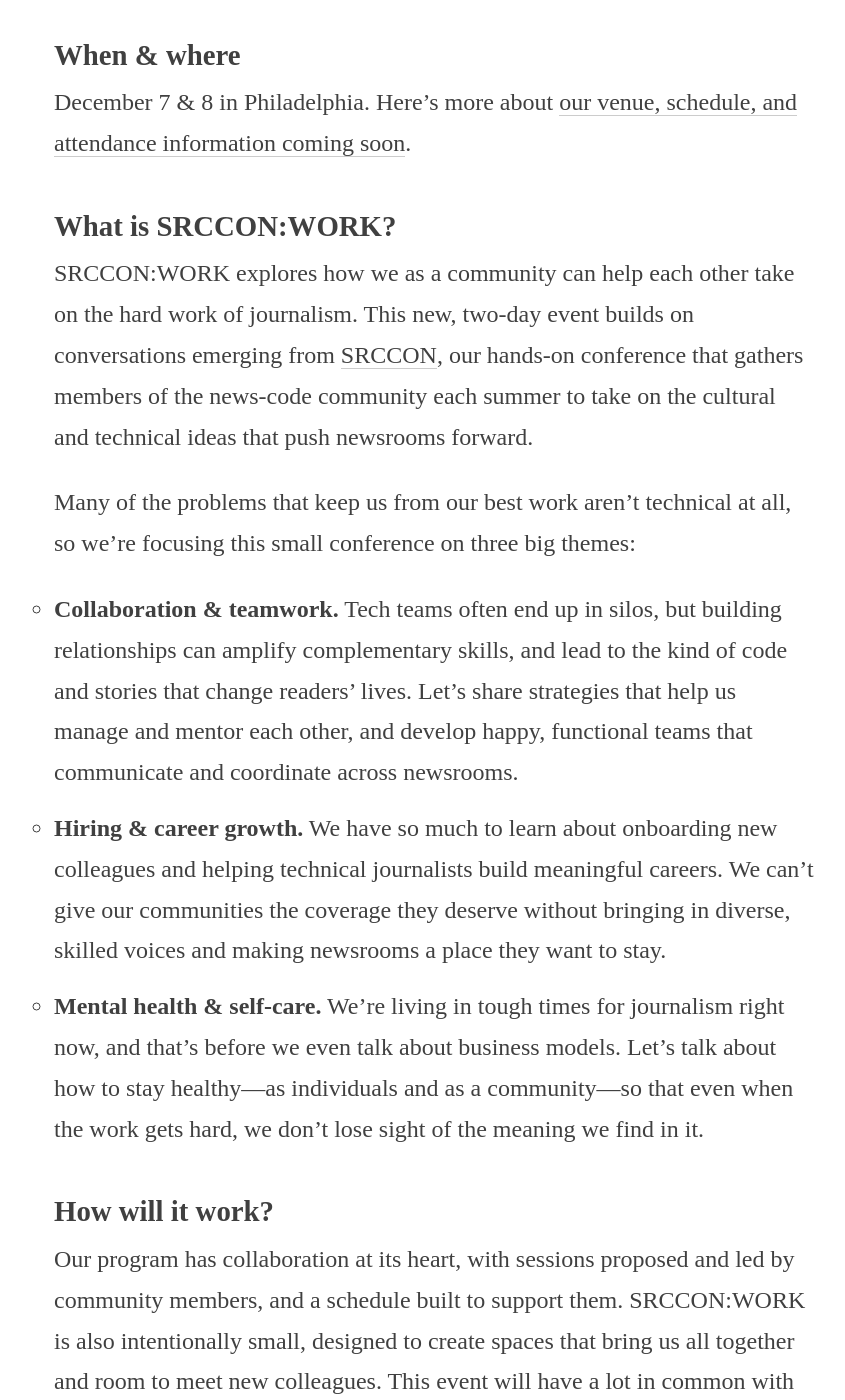
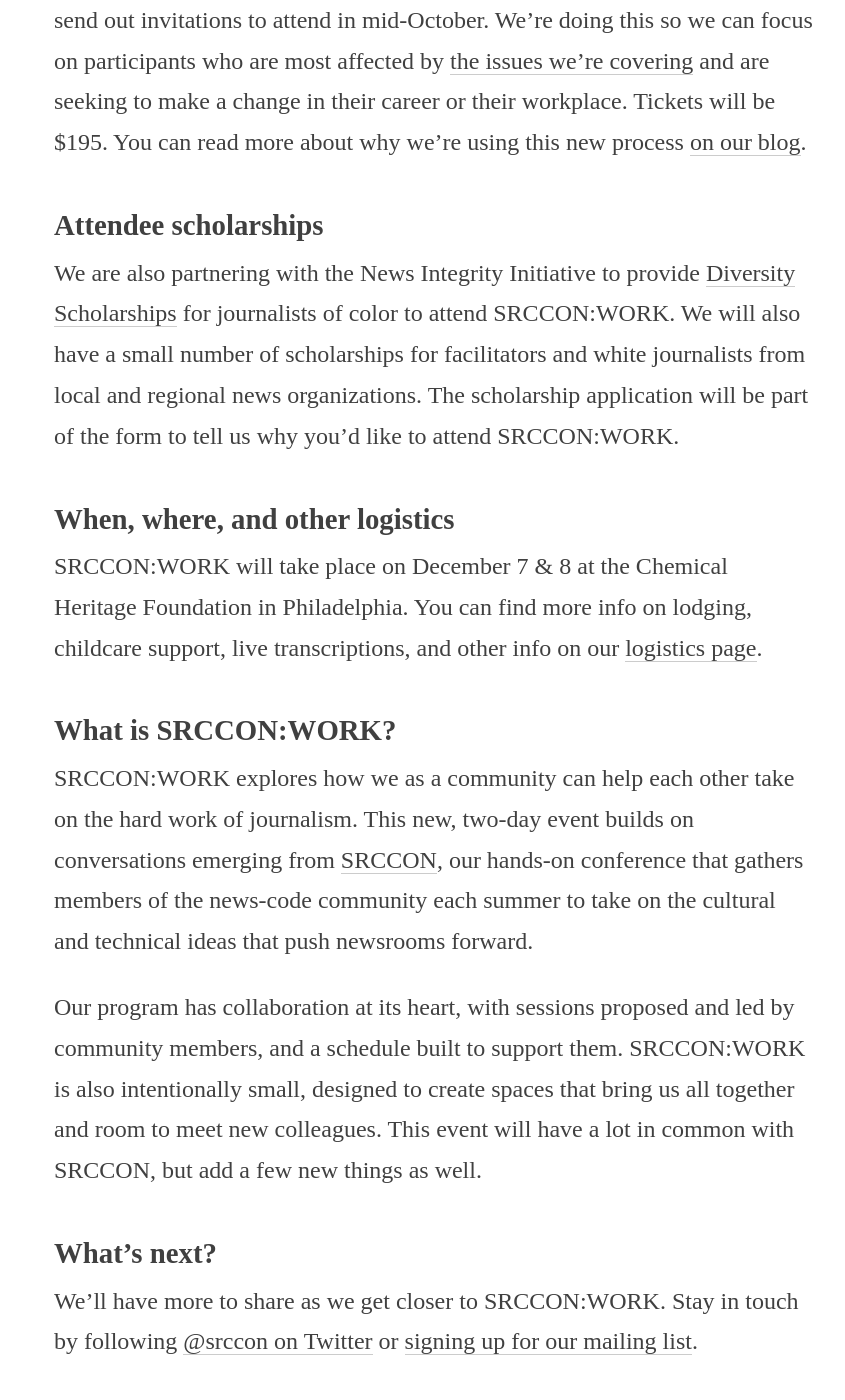
Before and after one commit to OpenNews/srccon-work, a Jekyll site: the page built from homepage.md, in a window 1280 px wide and 1400 px high, scrolled down 1074 px. Shown: the whole window, without its empty margins (206-1051 px from the left). Built offline with Jekyll 4.4.1, drawn with Linux system fonts in a browser that asks for light colours; some of the changed text lies outside the part shown.

Commit message:
posting sessions updates for staging

```diff
--- a/homepage.md
+++ b/homepage.md
@@ -6,53 +6,30 @@
 permalink: /index.html
 ---
 
-<!--<h2 class="leader">If we’re going to transform newsroom code and culture, we need to invest in the people who do the work.</h2>-->
+<h2 class="leader">If we’re going to transform newsroom code and culture, we need to invest in the people who do the work.</h2>
 
-## Thank you, session proposers!
+SRCCON:WORK is built around two days of peer-led discussions and hands-on workshops on how we shape newsroom culture to be more inclusive and collaborative.
 
-Collaborative, peer-led sessions will be at the core of SRCCON:WORK, and we're so grateful for all the ideas you shared for this brand-new event. Right now we're reviewing proposals, and in early October we'll publish a program built around:
+**[The sessions list is now live!](/sessions)**
 
-- discussions that help us learn from each other, and leave with heads full of ideas that can transform the way we work.
-- sessions that make something to live on beyond this event, from shareable guidelines and best practices to lesson outlines that attendees can take back to their own newsrooms.
+## Details about tickets
 
-## When & where
+Instead of a ticket lottery, we will open a form on October 11 with a few questions for you to tell us why you'd like to attend SRCCON:WORK. We'll send out invitations to attend in mid-October.  We’re doing this so we can focus on participants who are most affected by [the issues we're covering](/sessions) and are seeking to make a change in their career or their workplace. Tickets will be $195. You can read more about why we’re using this new process [on our blog](https://opennews.org/blog/srccon-work-tickets/).
 
-December 7 & 8 in Philadelphia. Here's more about [our venue, schedule, and attendance information coming soon](/logistics).
+## Attendee scholarships
+
+We are also partnering with the News Integrity Initiative to provide [Diversity Scholarships](/scholarships) for journalists of color to attend SRCCON:WORK. We will also have a small number of scholarships for facilitators and white journalists from local and regional news organizations. The scholarship application will be part of the form to tell us why you'd like to attend SRCCON:WORK.
+
+## When, where, and other logistics
+
+SRCCON:WORK will take place on December 7 & 8 at the Chemical Heritage Foundation in Philadelphia. You can find more info on lodging, childcare support, live transcriptions, and other info on our [logistics page](/logistics).
 
 ## What is SRCCON:WORK?
 
 SRCCON:WORK explores how we as a community can help each other take on the hard work of journalism. This new, two-day event builds on conversations emerging from [SRCCON](https://srccon.org), our hands-on conference that gathers members of the news-code community each summer to take on the cultural and technical ideas that push newsrooms forward.
 
-Many of the problems that keep us from our best work aren't technical at all, so we're focusing this small conference on three big themes:
-
-- **Collaboration & teamwork.** Tech teams often end up in silos, but building relationships can amplify complementary skills, and lead to the kind of code and stories that change readers’ lives. Let’s share strategies that help us manage and mentor each other, and develop happy, functional teams that communicate and coordinate across newsrooms.
-- **Hiring & career growth.** We have so much to learn about onboarding new colleagues and helping technical journalists build meaningful careers. We can't give our communities the coverage they deserve without bringing in diverse, skilled voices and making newsrooms a place they want to stay.
-- **Mental health & self-care.** We're living in tough times for journalism right now, and that's before we even talk about business models. Let's talk about how to stay healthy—as individuals and as a community—so that even when the work gets hard, we don’t lose sight of the meaning we find in it.
-
-## How will it work?
-
-Our program has collaboration at its heart, with sessions proposed and led by community members, and a schedule built to support them. SRCCON:WORK is also intentionally small, designed to create spaces that bring us all together and room to meet new colleagues. This event will have a lot in common with SRCCON, but add a few new things as well. Here's how we're thinking about SRCCON:WORK:
-
-- It's focused and thematic. Some of the biggest problems keeping us from our best work aren't technical. At this event, we'll be talking about teamwork, careers, and care.
-- It's opinionated. Great journalism has to be inclusive, representative, and responsive. If we’re going to transform newsroom code and culture, we need to start by investing in people.
-- We learn best from each other. The core of our program will be collaborative, small-group sessions where facilitators and attendees take on conversations and projects as peers.
-- Shared experiences strengthen our community. We'll also find moments to bring everyone together, starting with a series of talks that challenge us and provide context for discussions throughout the day.
-- Being part of a cohort has lasting value. This conference is intentionally small, creating new opportunities to build relationships that last longer than two days.
-- This is where the work starts, not ends. We have your back even after SRCCON:WORK is over, and want to find tangible ways to support projects that come out of sessions and conversations.
-
-## Who is it for?
-
-We’ll gather more than 100 people from organizations of all sizes, including:
-
-- New journalists, whether you're fresh out of school or just joined a newsroom from another field. Why do we work the way we do, and what needs to change? How do you keep from burning out when you're on deadline all the time, and oh no the website just went down? What does a career in journalism actually look like?
-- People at a career crossroads. When the work is at its hardest, how do you make sure you and your colleagues stay healthy? If you love code or data or design, what happens when management seems like the only pathway to career growth?
-- Technical managers. How do you lead a team that's responsible for both tech and journalism? How do you get your own managers to listen, and bring change to an organization that needs it?
-- People on small teams. Does your organization's business model create a different set of pressures? How do you do the work when you don’t have (m/any) colleagues to turn to for support?
-
-## How much does it cost?
-
-Tickets will be $195.
+Our program has collaboration at its heart, with sessions proposed and led by community members, and a schedule built to support them. SRCCON:WORK is also intentionally small, designed to create spaces that bring us all together and room to meet new colleagues. This event will have a lot in common with SRCCON, but add a few new things as well.
 
 ## What's next?
 
-We'll have a lot more to share later this month about the participant experience we’re planning for SRCCON:WORK. Stay in touch by following [@srccon on Twitter](https://twitter.com/srccon) or [signing up for our mailing list](http://opennews.us5.list-manage.com/subscribe?u=71c95e9a43708843d2fdc1f09&id=996e9290cc).
+We'll have more to share as we get closer to SRCCON:WORK. Stay in touch by following [@srccon on Twitter](https://twitter.com/srccon) or [signing up for our mailing list](http://opennews.us5.list-manage.com/subscribe?u=71c95e9a43708843d2fdc1f09&id=996e9290cc).
--- a/logistics.md
+++ b/logistics.md
@@ -1,7 +1,7 @@
 ---
 layout: layout
 title: Logistics
-subtitle:
+subtitle: We want you to have a great time while you're in Philly. Here's some of what to expect.
 section: logistics
 sub-section: interior
 background: philly
@@ -22,17 +22,36 @@
 
 We're still finalizing details, but your travel plans can anticipate the SRCCON:WORK program beginning around 9am on Thursday, Dec. 7, and closing around 6pm on Friday, Dec. 8.
 
-## Ticket cost
+## Attending SRCCON:WORK
 
-A ticket to SRCCON:WORK will cost $195.
+At about 100 people, we're keeping the size of SRCCON:WORK small so that participants can really get to know each other and collaborate on ideas to take back to their newsrooms. This more intimate format means that we have to be even more intentional about equitably distributing tickets.
+
+Given what we've learned from our iterative approach to tickets for SRCCON and the need to be thoughtful in selecting cohorts with compatible experiences that are representative of the diversity of this community, [we are not doing a lottery for SRCCON:WORK](https://opennews.org/blog/srccon-work-tickets/).
+
+On October 11, we will open a form with a few questions for you to tell us why you'd like to attend SRCCON:WORK. We'll send out invitations to attend in mid-October. Tickets will cost $195, plus fees.
+
+By focusing on practitioners whose work are most affected [by the themes we’re tackling](/sessions) we hope that SRCCON:WORK can be an incubator for long-term projects and ideas that people can take back to nurture more inclusive, responsive spaces in their newsrooms.
+
+## Hotel
+
+We have a discounted block of rooms at the Wyndham Philadelphia Historic District Hotel a few blocks from the conference venue. The nightly rate will be $179 plus taxes.
+
+You can use [this link](https://www.wyndhamhotels.com/groups/hr/srccon-work) to book a room at the discounted rate or call the hotel directly and tell them you're with SRCCON:WORK.
+
+## Childcare
+
+We want SRCCON:WORK to be as accessible as possible, including to parents! Given the smaller size of this event, we're exploring options for what kind of childcare support we may be able to provide.
+
+Please [let us know](mailto:erika@opennews.org) if childcare would help you participate in SRCCON:WORK. We'll have more details in a few weeks.
+
+## Scholarships
+
+We will provide need-based scholarships for SRCCON:WORK. Scholarships cover the cost of the ticket and $500 for travel-related expenses. [Find out more about our scholarships](/scholarships).
+
+## Transcription
+
+Once again, we'll have live transcription for SRCCON:WORK from our friends at White Coat Captioning. As we get closer to the event, we'll have more details about what role transcription will play in this event.
 
 ## Coming soon
 
-We'll have a lot more to share later this month about the participant experience we’re planning for SRCCON:WORK. Stay tuned for more information on:
-
-- attendance and ticket distribution
-- a block of discounted hotel rooms
-- meals and snacks
-- transit
-
-You can keep in touch by following [@srccon on Twitter](https://twitter.com/srccon) or [signing up for our mailing list](http://opennews.us5.list-manage.com/subscribe?u=71c95e9a43708843d2fdc1f09&id=996e9290cc).
+We'll keep updating this page with more details about what to expect before and during SRCCON:WORK. Stay tuned!
--- /dev/null
+++ b/scholarships.md
@@ -0,0 +1,55 @@
+---
+layout: layout
+title: Scholarships
+subtitle: We offer a limited number of travel scholarships to help you make it to SRCCON:WORK.
+sub-section: interior
+background: scholarships
+byline:   Erik Westra
+permalink: /scholarships/index.html
+---
+
+If you want to attend SRCCON:WORK, we don&rsquo;t want cost to prevent you from coming, which is why we work to keep ticket prices low. To help defray the cost of attending SRCCON:WORK, OpenNews offers a limited number of travel scholarships.
+
+This year, we're partnering with the News Integrity Initiative to provide Diversity Scholarships for journalists of color to attend SRCCON:WORK. We will also have a small number of scholarships for facilitators and white journalists from local and regional news organizations.
+
+The scholarship application will be part of the form to tell us why you'd like to attend SRCCON:WORK.
+
+## What we&rsquo;re offering
+A ticket to SRCCON:WORK and $500 for you to use toward the cost of travel to the event. (For scholarship recipients who live in the Philadelphia area, we offer a SRCCON:WORK ticket without the additional travel funding.)
+
+## Who should apply
+* Journalists of color who work with technology
+* Facilitators who would be unable to attend without a scholarship
+* White journalists who work with technology from local and regional news organizations
+
+## How to apply
+Select the "Would you like to be considered for a SRCCON:WORK scholarship?" option on the form to tell us why you'd like to attend SRCCON:WORK. A few scholarship-specific questions will then pop onto the form.
+
+## When notifications go out
+Notifications for scholarships will go out alongside invitations to attend.
+
+## What happens after SRCCON:WORK
+You tell us how it went! We&rsquo;ll send you a short follow up survey and will be excited to check out any blog posts or brown bags that come out of your participation at SRCCON:WORK.
+
+## Why are you offering this scholarship?
+We know that travel costs can be a hardship, and offer this scholarship as a way to help mitigate that. In particular we want to make sure that journalists of color and members of other under-represented groups in journalism tech are able to attend.
+
+## How do you decide who will receive a scholarship?
+OpenNews staff reviews all applications. We prioritize applications from journalists of color, members of other communities under-represented in journalism and technology, and folks from smaller and non-coastal newsrooms.
+
+## Do I still need to purchase a ticket to SRCCON:WORK?
+If you receive a scholarship, you will not have to purchase a ticket.
+
+## When will I receive my scholarship?
+When we notify scholarship recipients, we will include information about how to receive the scholarship funds. In short, you will need to send us an invoice and our administrators will process the payment. It may take a month or so for check processing.
+
+## What if I need more than $500 for my travel?
+We're able to offer $500 scholarships at this time. Luckily, Philadelphia is a relatively cheap city once you arrive. Also, this entire site runs [off a Github repo](https://github.com/OpenNews/srccon-work) so if you say, wanted to add a link to a room-share board, you could go right ahead and do that. Or, you can [email with any suggestions](mailto:erika@opennews.org).
+
+## Questions not covered here?
+[Email us](mailto:srccon@opennews.org).
+
+
+<div id="sponsortag">
+<p>Diversity Scholarships to SRCON:WORK are made possible by:</p>
+<p><a href="https://www.journalism.cuny.edu/centers/news-integrity-initiative/"><img src="/media/img/nii-logo.png" style="width:150px; margin-left: .8em;" class="scholarship" alt="News Integrity Initiative" /></a></p></div>
```
